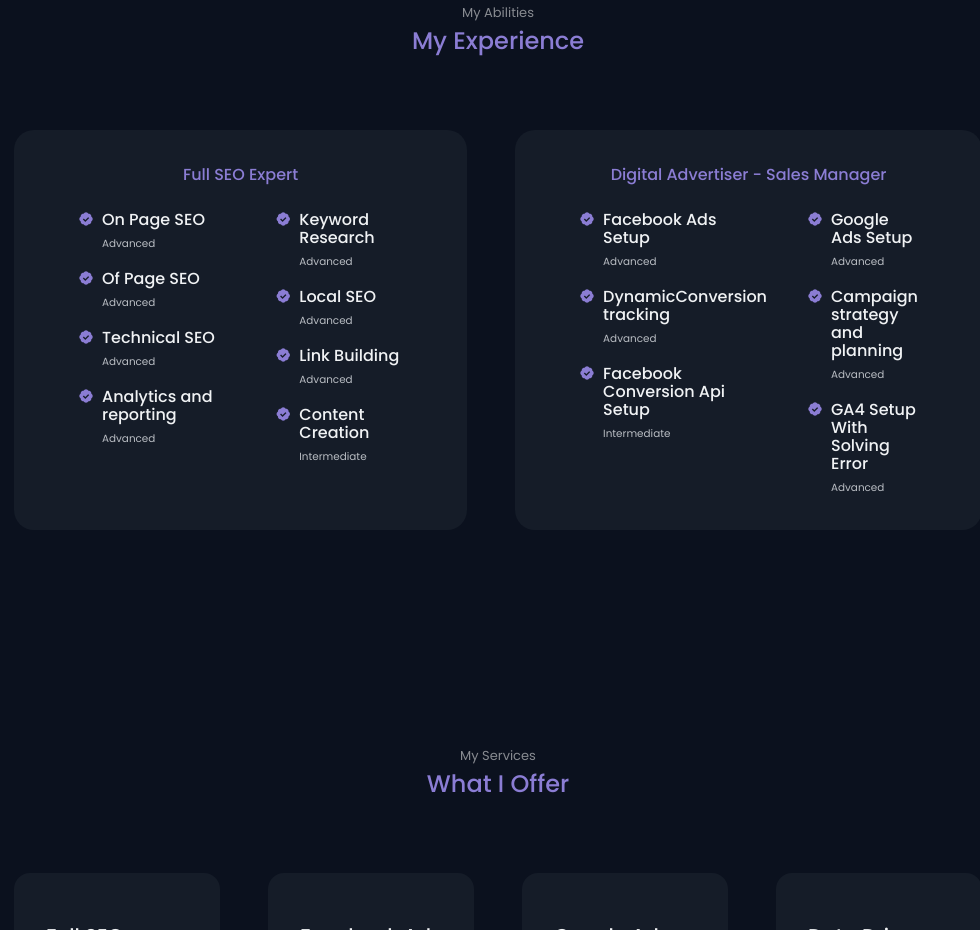
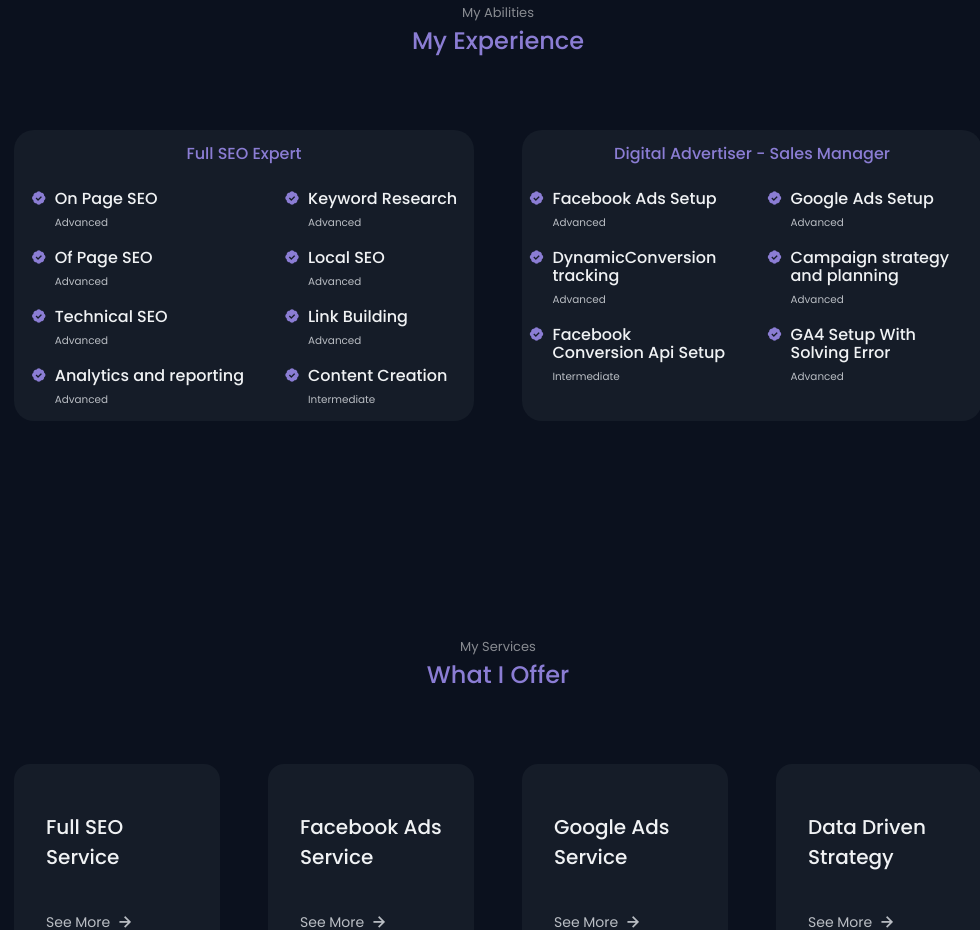
Before and after one commit to ShohelDeveloper/Business-Grow-PortFolio, a plain HTML site: page index.html in a window 1280 px wide. Shown: the part 2059-2989 px from the top of the page, without its empty margins (142-1122 px from the left). Drawn offline with nearby package versions, Linux system fonts and the light colour scheme.

Commit message:
second commit

```diff
--- a/index.html
+++ b/index.html
@@ -5,6 +5,7 @@
     <meta http-equiv="X-UA-Compatible" content="IE=edge">
     <meta name="viewport" content="width=device-width, initial-scale=1.0">
     <title>Responsive shohel Portfolio Website </title>
+    <link rel="icon" type="image/png" href="favicon.png">
     <link rel="stylesheet" href="style.css">
     <link href='https://unpkg.com/boxicons@2.1.1/css/boxicons.min.css' rel='stylesheet'>
    <link rel="stylesheet" href="./css/swiper-bundle.min.css">
--- a/style.css
+++ b/style.css
@@ -419,8 +419,9 @@
 
 .skills__content{
     background-color: var(--container-color);
-    padding: 1.5rem;
+    padding: 0.7rem 0.4rem;
     border-radius: 1.25rem;
+    box-sizing: content-box;
 }
 
 .skills__title{
@@ -522,7 +523,7 @@
     background-color: var(--body-color);
     padding: 4.5rem 1.5rem 2.5rem;
     border-radius: 1.5rem;
- height:800px;
+    height:500px;
     overflow: auto;
 }
 
@@ -939,9 +940,9 @@
         justify-content: center;
     }
 
-    .skills__content{
+    /* .skills__content{
         padding: 2rem 4rem;
-    }
+    } */
 
     .serivces__container{
         grid-template-columns: repeat(2,160px);
```
